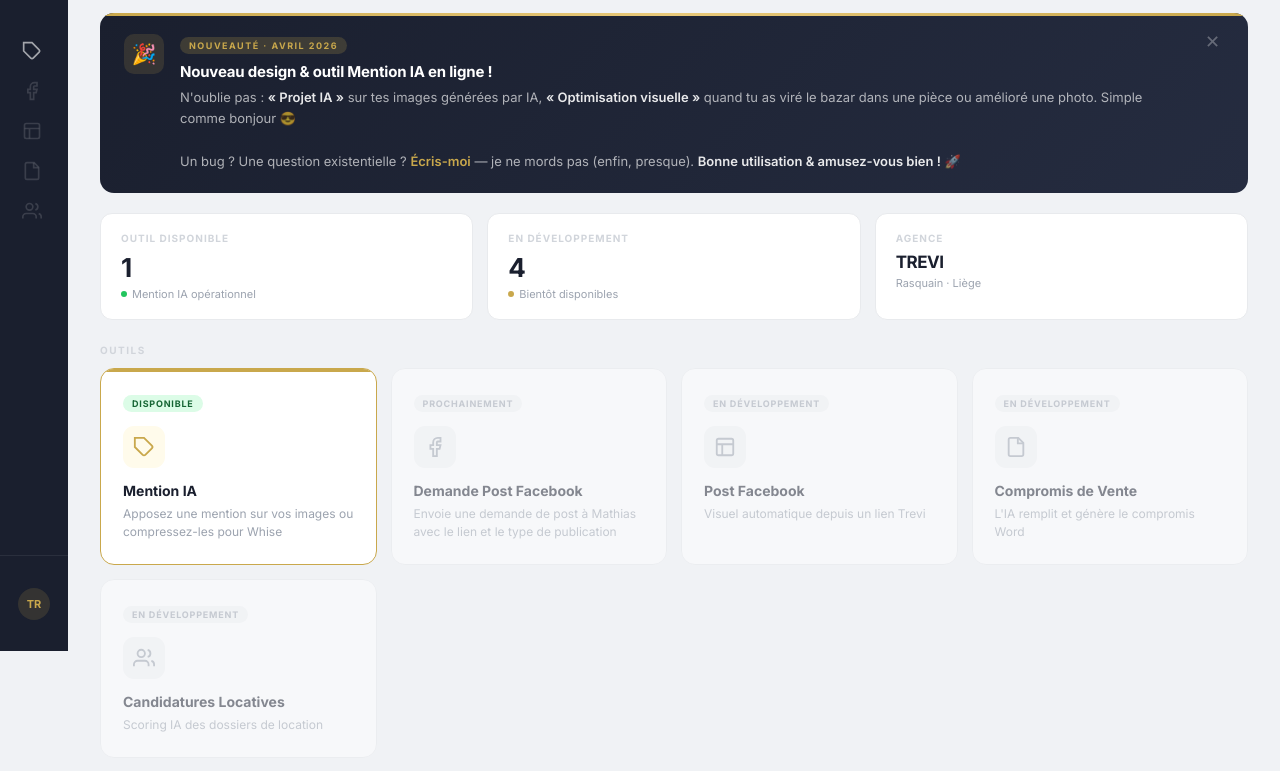
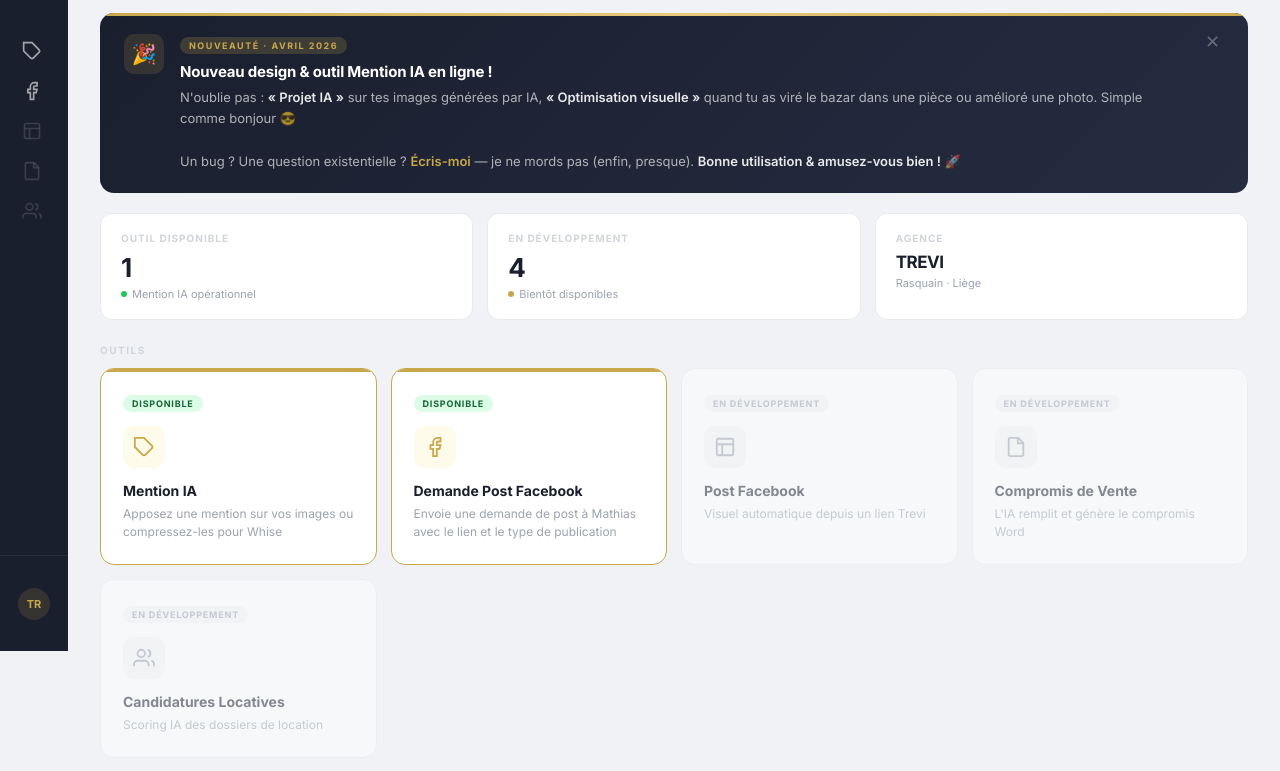
Before and after one commit to matoutube13-wq/immo-pro, a website: page index.html in a window 1280 px wide. Shown: the part 149-920 px from the top of the page. Drawn offline with Linux system fonts and the light colour scheme.

Commit message:
Update index.html

```diff
--- a/index.html
+++ b/index.html
@@ -385,10 +385,10 @@
         <span class="sb-label">Mention IA</span>
         <span class="sb-pill">ACTIF</span>
       </div>
-      <div class="sb-item sb-disabled">
-        <svg class="sb-icon" viewBox="0 0 24 24" fill="none" stroke="rgba(255,255,255,0.4)" stroke-width="2"><path d="M18 2h-3a5 5 0 00-5 5v3H7v4h3v8h4v-8h3l1-4h-4V7a1 1 0 011-1h3z"/></svg>
+      <div class="sb-item" id="sb-nav-demandepost" onclick="showTool('demandepost-tool')">
+        <svg class="sb-icon" viewBox="0 0 24 24" fill="none" stroke="rgba(255,255,255,0.6)" stroke-width="2"><path d="M18 2h-3a5 5 0 00-5 5v3H7v4h3v8h4v-8h3l1-4h-4V7a1 1 0 011-1h3z"/></svg>
         <span class="sb-label">Demande Post FB</span>
-        <span class="sb-pill">SOON</span>
+        <span class="sb-pill">ACTIF</span>
       </div>
       <div class="sb-item sb-disabled">
         <svg class="sb-icon" viewBox="0 0 24 24" fill="none" stroke="rgba(255,255,255,0.4)" stroke-width="2"><rect x="3" y="3" width="18" height="18" rx="2"/><path d="M3 9h18M9 21V9"/></svg>
@@ -481,9 +481,10 @@
         <div class="tool-title">Mention IA</div>
         <div class="tool-desc">Apposez une mention sur vos images ou compressez-les pour Whise</div>
       </div>
-      <div class="tool-card disabled">
-        <span class="tool-badge badge-dev">Prochainement</span>
-        <div class="tc-icon" style="background:#f3f4f6"><svg viewBox="0 0 24 24" fill="none" stroke="#9ca3af" stroke-width="2"><path d="M18 2h-3a5 5 0 00-5 5v3H7v4h3v8h4v-8h3l1-4h-4V7a1 1 0 011-1h3z"/></svg></div>
+      <div class="tool-card tc-active" onclick="showTool('demandepost-tool')">
+        <div class="tc-stripe"></div>
+        <span class="tool-badge badge-active">Disponible</span>
+        <div class="tc-icon" style="background:#fffbeb"><svg viewBox="0 0 24 24" fill="none" stroke="#c9a84c" stroke-width="2"><path d="M18 2h-3a5 5 0 00-5 5v3H7v4h3v8h4v-8h3l1-4h-4V7a1 1 0 011-1h3z"/></svg></div>
         <div class="tool-title">Demande Post Facebook</div>
         <div class="tool-desc">Envoie une demande de post à Mathias avec le lien et le type de publication</div>
       </div>
```
